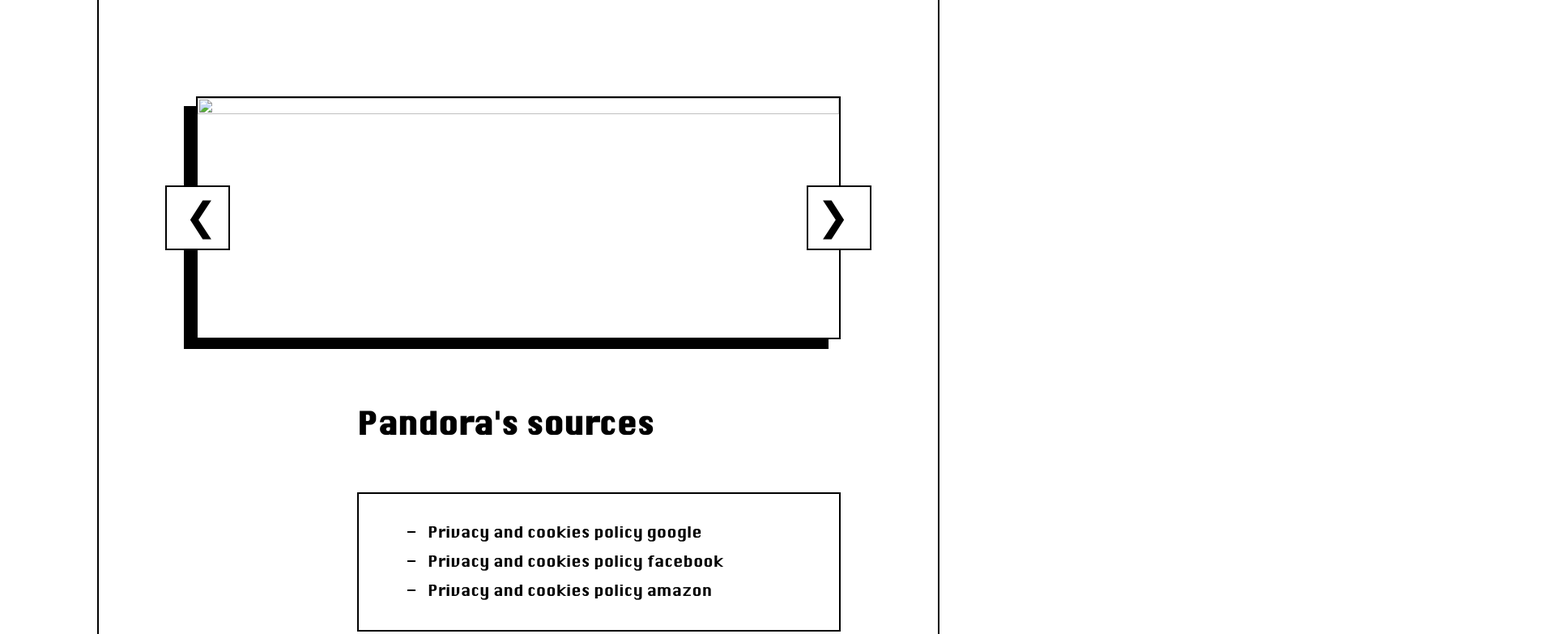
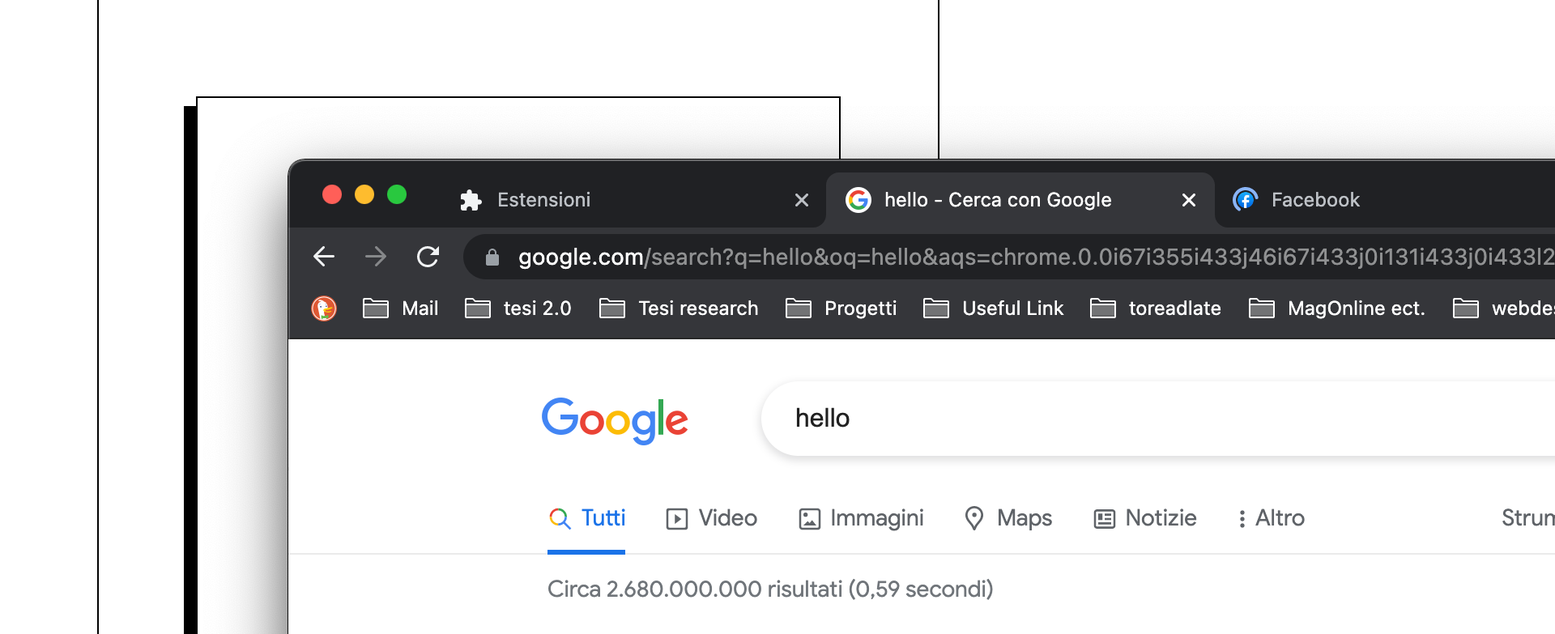
Before and after one commit to cmllsz/pandora.ext, a plain HTML site: page index.html in a window 1280 px wide. Shown: the part 820-1603 px from the top of the page at 81% size, 1920 px wide, since content can reach past the window. Drawn offline with nearby package versions, Linux system fonts and the light colour scheme.

Commit message:
Update index.html

```diff
--- a/index.html
+++ b/index.html
@@ -35,9 +35,6 @@
         <div class="carousel">
 
             <!-- Full images with numbers and message Info -->
-            <div class="Containers">
-                <img src="" style="width:100%">
-            </div>
 
             <div class="Containers">
                 <img src="pres-15%20alle%2003.25.13.png">
```
